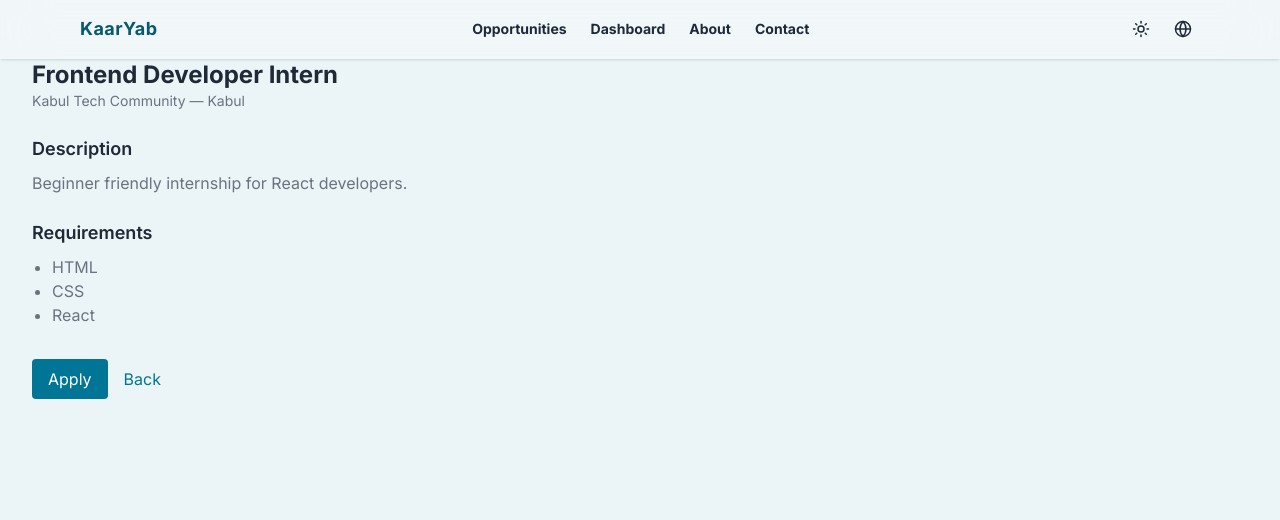
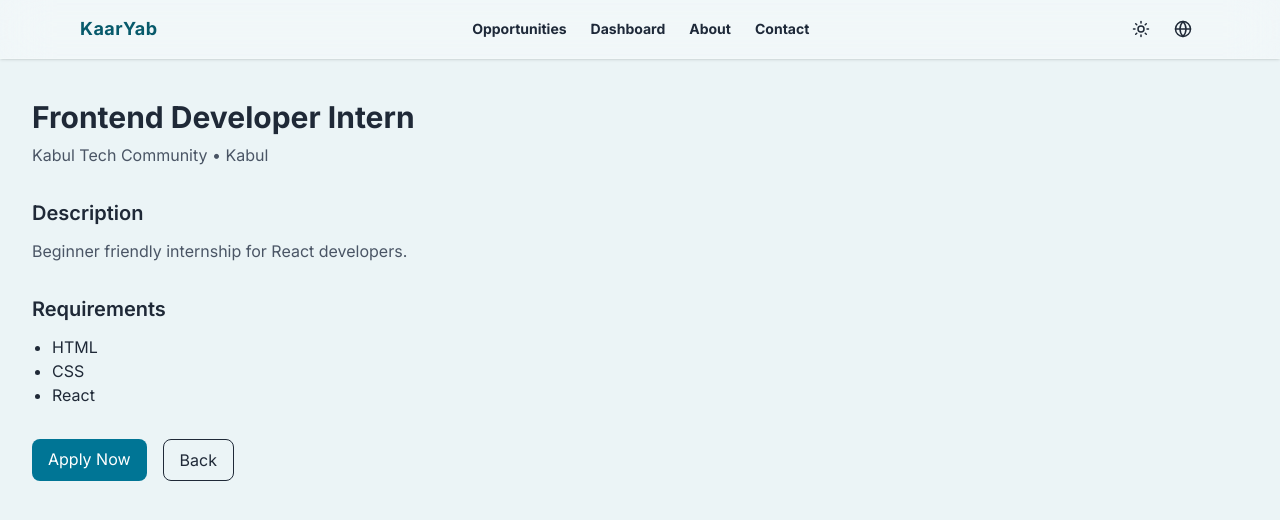
Before and after one commit to FatemaAhm4di/kaaryab-afghanistan, a Next.js app: page /1/opportunities/1 in a window 1280 px wide. Shown: the top 520 px of the page. Built offline with nearby package versions, Linux system fonts and the light colour scheme.

Commit message:
feat: add opportunity details dynamic rout

```diff
--- a/src/app/[locale]/opportunities/[id]/page.tsx
+++ b/src/app/[locale]/opportunities/[id]/page.tsx
@@ -1,41 +1,91 @@
 import Link from 'next/link';
 import { opportunities } from '@/features/opportunities/data';
 
-export default function OpportunityPage({ params }: { params: { locale: string; id: string } }) {
-  const opportunity = opportunities.find((o) => o.id === params.id);
+type PageProps = {
+  params: Promise<{
+    locale: string;
+    id: string;
+  }>;
+};
+
+export default async function OpportunityPage({
+  params
+}: PageProps) {
+  const { locale, id } = await params;
+
+  const opportunity = opportunities.find(
+    (o) => o.id === id
+  );
 
   if (!opportunity) {
     return (
-      <main className="container-custom">
-        <h1>Opportunity not found</h1>
-        <p>The opportunity with id {params.id} was not found.</p>
-        <Link href={`/${params.locale}/opportunities`} className="text-cyan-700">Back to list</Link>
+      <main className="container-custom py-10">
+        <h1 className="text-2xl font-bold">
+          Opportunity not found
+        </h1>
+
+        <p className="mt-2 text-gray-600">
+          The opportunity with id {id} was not found.
+        </p>
+
+        <Link
+          href={`/${locale}/opportunities`}
+          className="mt-4 inline-block text-cyan-700"
+        >
+          Back to list
+        </Link>
       </main>
     );
   }
 
   return (
-    <main className="container-custom">
-      <h1 className="text-2xl font-bold">{opportunity.title}</h1>
-      <p className="text-sm text-[var(--color-text-secondary)]">{opportunity.organization} — {opportunity.location}</p>
+    <main className="container-custom py-10">
+      <h1 className="text-3xl font-bold">
+        {opportunity.title}
+      </h1>
 
-      <section className="mt-6">
-        <h2 className="text-lg font-semibold">Description</h2>
-        <p className="mt-2 text-[var(--color-text-secondary)]">{opportunity.description}</p>
+      <p className="mt-2 text-gray-600">
+        {opportunity.organization} • {opportunity.location}
+      </p>
+
+      <section className="mt-8">
+        <h2 className="text-xl font-semibold">
+          Description
+        </h2>
+
+        <p className="mt-3 text-gray-600">
+          {opportunity.description}
+        </p>
       </section>
 
-      <section className="mt-6">
-        <h2 className="text-lg font-semibold">Requirements</h2>
-        <ul className="mt-2 list-disc pl-5 text-[var(--color-text-secondary)]">
-          {opportunity.requirements.map((r) => (
-            <li key={r}>{r}</li>
+      <section className="mt-8">
+        <h2 className="text-xl font-semibold">
+          Requirements
+        </h2>
+
+        <ul className="mt-3 list-disc pl-5">
+          {opportunity.requirements.map((item) => (
+            <li key={item}>{item}</li>
           ))}
         </ul>
       </section>
 
-      <div className="mt-8 flex items-center gap-4">
-        <a href={opportunity.applyLink} className="rounded bg-cyan-700 px-4 py-2 text-white">Apply</a>
-        <Link href={`/${params.locale}/opportunities`} className="text-cyan-700">Back</Link>
+      <div className="mt-8 flex gap-4">
+        <a
+          href={opportunity.applyLink}
+          target="_blank"
+          rel="noreferrer"
+          className="rounded-lg bg-cyan-700 px-4 py-2 text-white"
+        >
+          Apply Now
+        </a>
+
+        <Link
+          href={`/${locale}/opportunities`}
+          className="rounded-lg border px-4 py-2"
+        >
+          Back
+        </Link>
       </div>
     </main>
   );
```
